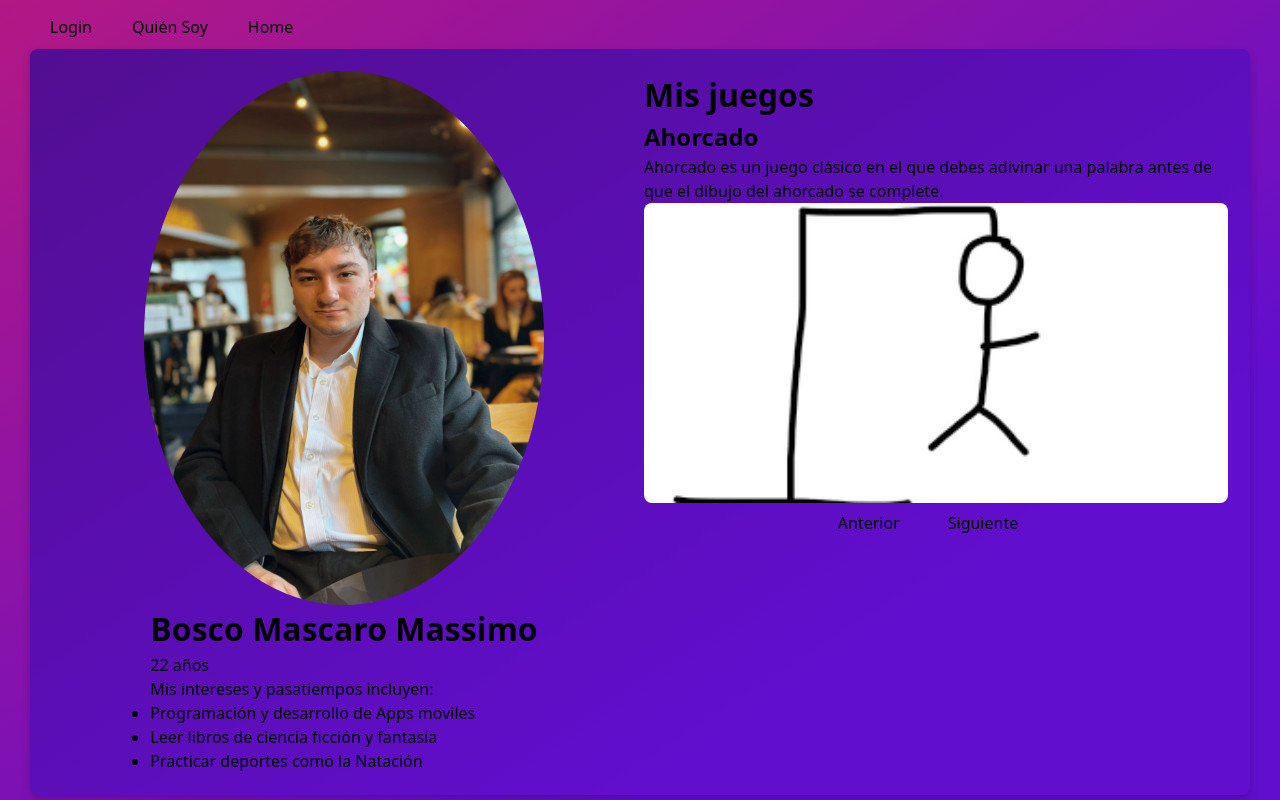
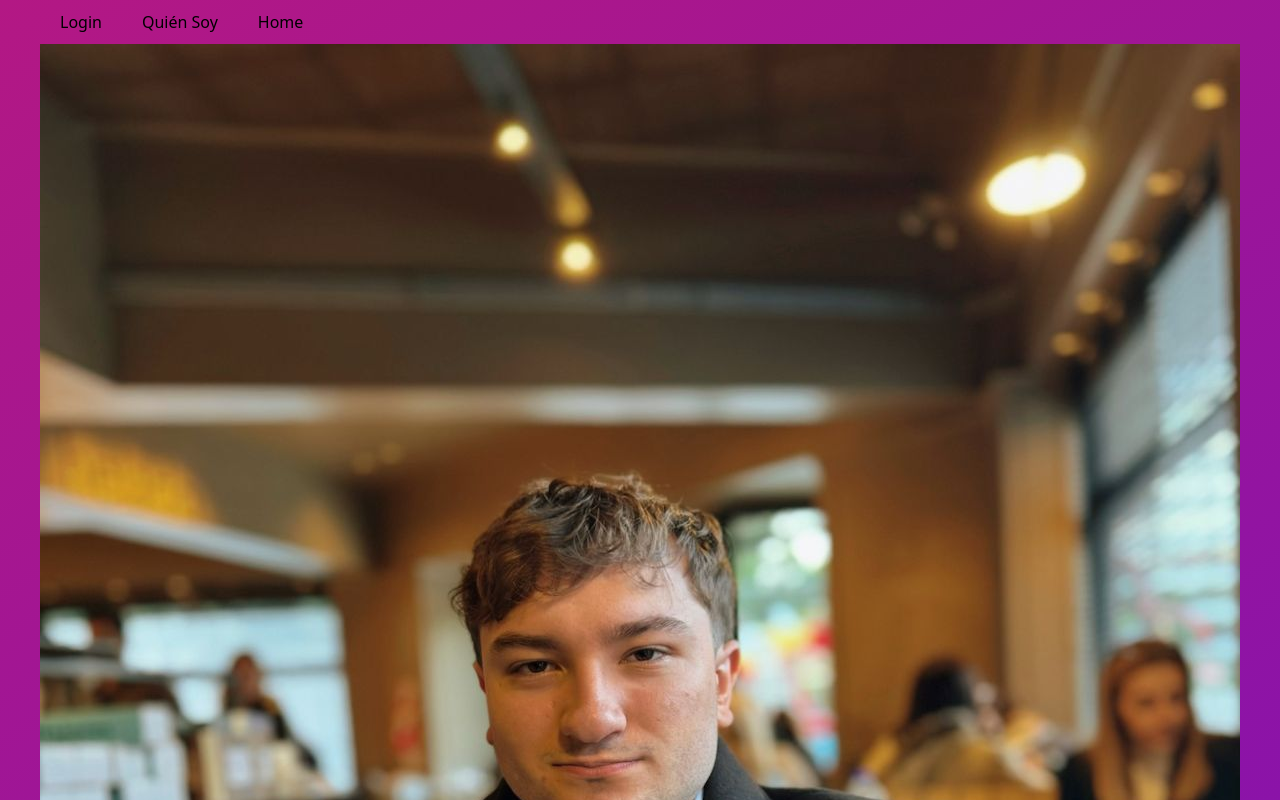
Before and after one commit to magikboy/Sala-De-Juegos, an Angular app: page /quien-soy in a window 1280 px wide. Shown: the top 800 px of the page. Built offline with nearby package versions, Linux system fonts and the light colour scheme.

Commit message:
Actualizar estilos y agregar nuevas clases en quien soy

```diff
--- a/src/app/quien-soy/quien-soy.component.css
+++ b/src/app/quien-soy/quien-soy.component.css
@@ -47,8 +47,10 @@
 }
 
 .imagen-redonda {
+  color: white;
   border-radius: 50%;
   object-fit: cover;
+  border: 10px solid white;
 }
 
 .imagen-cuadrada {
@@ -101,3 +103,23 @@
 .oculto {
   display: none;
 }
+
+/* Nuevas clases */
+.fondo-oscuro {
+  background-image: linear-gradient(147deg, #c7c7c7 10%, #66b6df 80%);
+}
+
+.card-juego {
+  background-color: white;
+  border-radius: 8px;
+  padding: 16px;
+  box-shadow: 0 4px 8px rgba(0, 0, 0, 0.2);
+}
+
+.imagen-juego {
+  width: 100%;
+  max-width: 600px;
+  height: 400px;
+  object-fit: cover;
+  border-radius: 8px;
+}
--- a/src/app/quien-soy/quien-soy.component.html
+++ b/src/app/quien-soy/quien-soy.component.html
@@ -1,54 +1,50 @@
-<div class="fondo texto-principal flex-centro">
-  <div class="contenedor max-auto py-12 px-4 md:px-6 lg:px-8 flex-col-centro">
-    <div class="grid-1 md:grid-2 gap-8 w-full">
-      <div class="flex-col-centro">
+<div class="fondo-oscuro flex justify-center py-8">
+  <div class="container max-w-screen-xl py-4 px-2 md:px-6 lg:px-8 flex flex-col items-center">
+    <div class="grid grid-cols-1 md:grid-cols-2 gap-8 w-full">
+      <!-- Sección de información personal -->
+      <div class="flex flex-col items-center">
         <img
           src="assets/img/perfil.jpg"
-          width="400"
-          height="400"
           alt="Foto del alumno"
-          class="imagen-redonda w-64 h-64"
+          class="rounded-full w-80 h-80 object-cover shadow-lg border-4 border-white"
         />
-        <div class="mt-6 text-center">
-          <h2 class="titulo">Bosco Mascaro Massimo</h2>
-          <p class="texto-muted">22 años</p>
-          <p class="mt-4">Mis intereses y pasatiempos incluyen:</p>
-
-          <ul class="lista-disc pl-6 mt-2">
-            <li>Programación y desarrollo de Apps moviles</li>
+        <!-- Aumentar el margen superior de los intereses -->
+        <div class="mt-12 text-center"> <!-- Cambiado de mt-6 a mt-12 -->
+          <h2 class="text-4xl font-bold text-gray-800">Bosco Mascaro Massimo</h2>
+          <p class="text-gray-600 text-xl">22 años</p>
+          <p class="mt-4 text-lg">Mis intereses y pasatiempos incluyen:</p>
+          <ul class="list-disc pl-6 mt-2 text-lg text-gray-700">
+            <li>Programación y desarrollo de Apps móviles</li>
             <li>Leer libros de ciencia ficción y fantasía</li>
             <li>Practicar deportes como la Natación</li>
           </ul>
         </div>
       </div>
-      <div class="flex-col gap-6 w-full">
-        <div class="w-full">
-          <h2 class="titulo">Mis juegos</h2>
-          <div class="mt-6 grid-1 gap-4 w-full">
+      <!-- Sección de juegos -->
+      <div class="flex flex-col gap-6 w-full card-juego transform transition-transform duration-300 hover:scale-105">
+        <h2 class="text-3xl font-bold text-gray-800">Mis juegos</h2>
+        <div class="mt-6 w-full">
           <div
             class="w-full"
             *ngFor="let juego of juegos; let i = index"
-              [ngClass]="{ oculto: i !== juegoActual }"
+            [ngClass]="{ 'hidden': i !== juegoActual }"
           >
-              <h3 class="subtitulo">{{ juego.titulo }}</h3>
-              <p class="mt-4 texto-muted">{{ juego.descripcion }}</p>
-              <div class="mt-6 flex-centro">
+            <h3 class="text-2xl font-semibold text-gray-700">{{ juego.titulo }}</h3>
+            <p class="mt-4 text-gray-600">{{ juego.descripcion }}</p>
+            <div class="mt-6 flex justify-center">
               <img
                 [src]="juego.imagen"
-                  width="600"
-                  height="400"
                 alt="Captura de pantalla del juego {{ juego.titulo }}"
-                  class="imagen-cuadrada"
+                class="imagen-juego shadow-lg"
               />
             </div>
           </div>
         </div>
-          <div class="mt-6 flex-centro">
-            <button class="boton" (click)="anteriorJuego()">Anterior</button>
-            <button class="boton mx-4" (click)="siguienteJuego()">Siguiente</button>
+        <div class="mt-6 flex justify-center">
+          <button class="bg-blue-500 text-white py-2 px-4 rounded-lg hover:bg-blue-600" (click)="anteriorJuego()">Anterior</button>
+          <button class="bg-blue-500 text-white py-2 px-4 rounded-lg hover:bg-blue-600 mx-4" (click)="siguienteJuego()">Siguiente</button>
         </div>
       </div>
     </div>
   </div>
 </div>
-</div>
```
Lines whose indentation alone changed are shown as unchanged.
